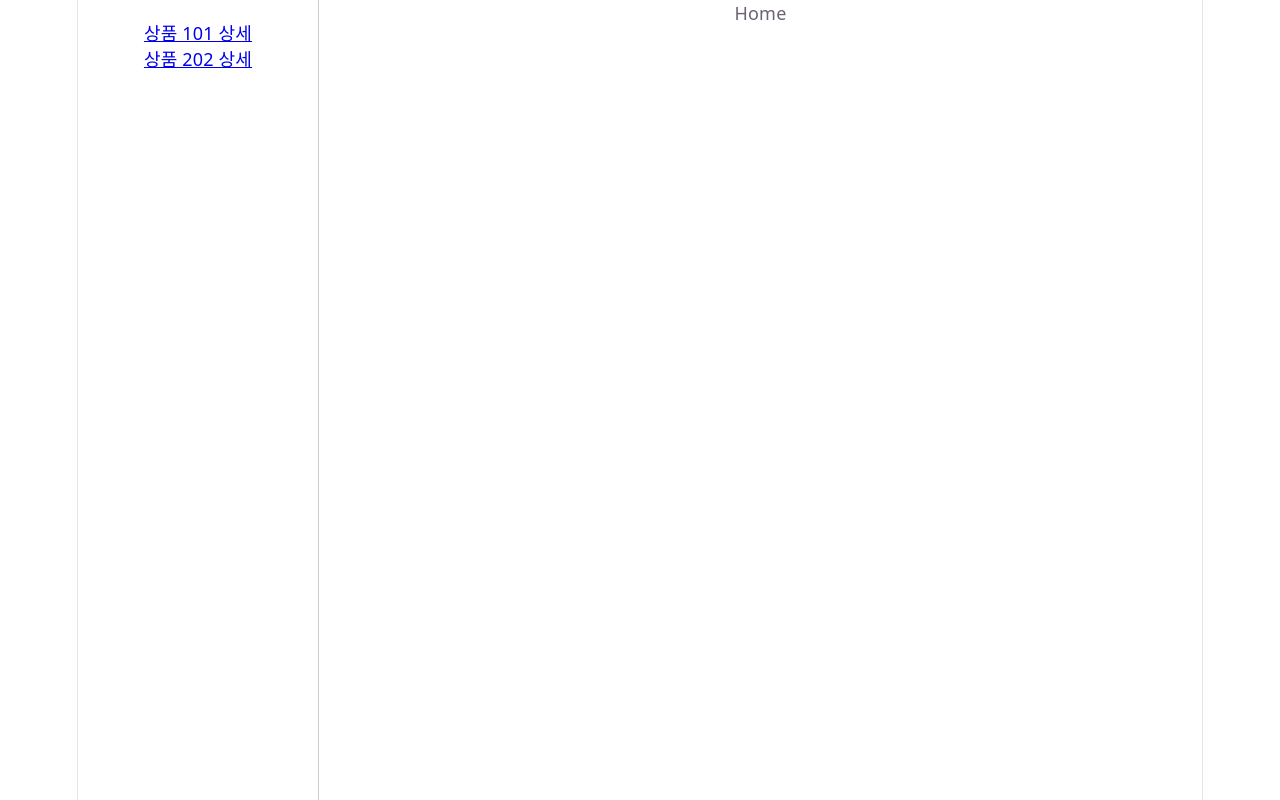
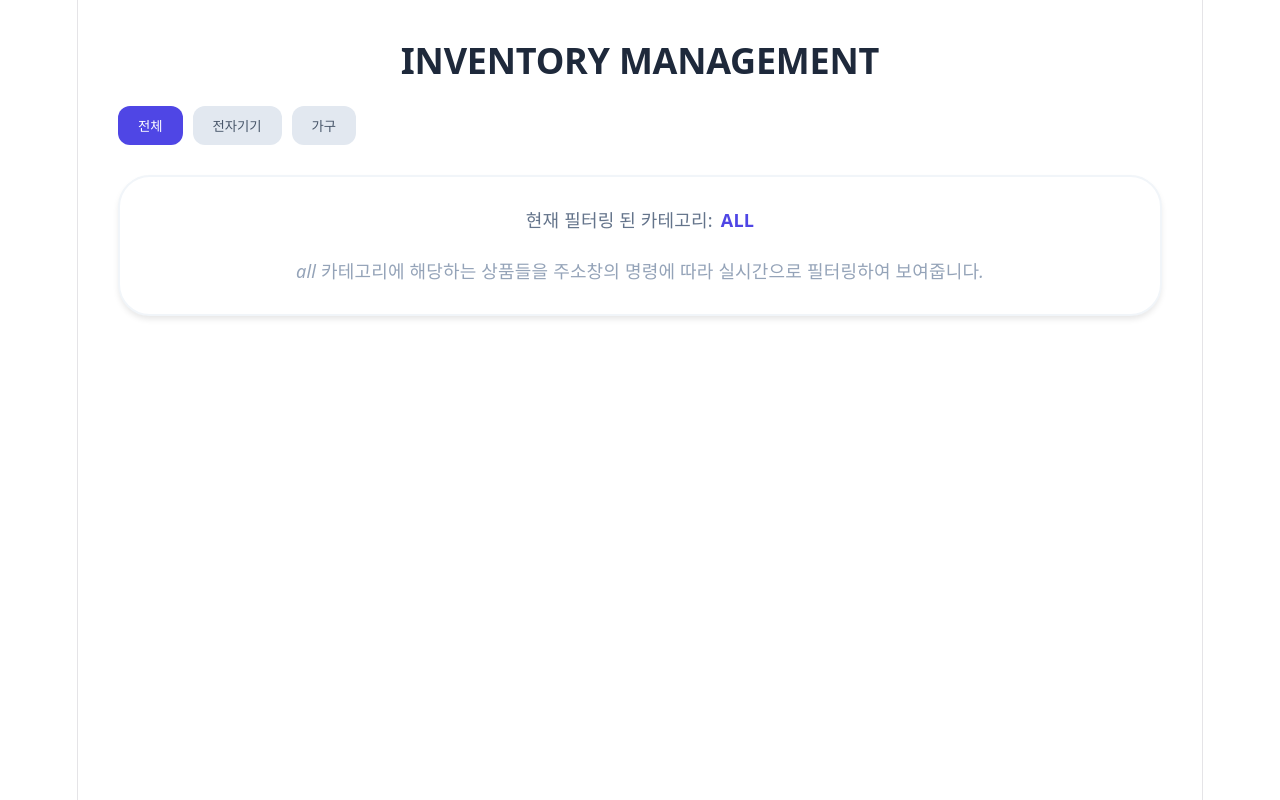
Before and after one commit to yunajoe/react-master-class-part2-inflearn, a React (Vite) app: page / in a window 1280 px wide. Built offline with nearby package versions, Linux system fonts and the light colour scheme.

Commit message:
쿼리 스트링(Query String) — useSearchParams로 데이터 필터링 구현하기

```diff
--- a/src/App.jsx
+++ b/src/App.jsx
@@ -1,8 +1,8 @@
 import "./App.css";
-import DynamicRoute from "./components/DynamicRoute.jsx";
+import SearchParamLayout from "./components/SearchParamLayout.jsx";
 
 function App() {
-  return <DynamicRoute />;
+  return <SearchParamLayout />;
 }
 
 export default App;
--- /dev/null
+++ b/src/components/SearchParamLayout.jsx
@@ -0,0 +1,7 @@
+import InventoryPage from "../pages/InventoryPage.jsx";
+
+function SearchParamLayout() {
+  return <InventoryPage />;
+}
+
+export default SearchParamLayout;
--- /dev/null
+++ b/src/pages/InventoryPage.jsx
@@ -0,0 +1,90 @@
+import { useSearchParams } from "react-router";
+
+function InventoryPage() {
+  const [searchParams, setSearchParams] = useSearchParams();
+
+  const category = searchParams.get("category") || "all";
+
+  const handlerFilter = (type) => {
+    setSearchParams({ category: type, color: "red" });
+  };
+
+  return (
+    <div style={{ padding: "40px" }}>
+      <h2
+        style={{
+          fontSize: "2rem",
+          fontWeight: "900",
+          color: "#1e293b",
+          marginBottom: "24px",
+        }}
+      >
+        INVENTORY MANAGEMENT
+      </h2>
+
+      <div style={{ display: "flex", gap: "10px", marginBottom: "30px" }}>
+        <button
+          style={getButtonStyle(category === "all")}
+          onClick={() => handlerFilter("all")}
+        >
+          전체
+        </button>
+        <button
+          style={getButtonStyle(category === "electronics")}
+          onClick={() => handlerFilter("electronics")}
+        >
+          전자기기
+        </button>
+        <button
+          onClick={() => handlerFilter("furniture")}
+          style={getButtonStyle(category === "furniture")}
+        >
+          가구
+        </button>
+      </div>
+      {/* 필터 결과 표시 영역 */}
+      <div
+        style={{
+          background: "white",
+          padding: "30px",
+          borderRadius: "32px",
+          border: "2px solid #f1f5f9",
+          boxShadow: "0 4px 6px -1px rgba(0,0,0,0.1)",
+        }}
+      >
+        <p style={{ color: "#64748b", fontWeight: "500" }}>
+          현재 필터링 된 카테고리:
+          <span
+            style={{
+              color: "#4f46e5",
+              fontWeight: "900",
+              marginLeft: "8px",
+              textTransform: "uppercase",
+            }}
+          >
+            {category}
+          </span>
+        </p>
+
+        <div
+          style={{ marginTop: "24px", color: "#94a3b8", fontStyle: "italic" }}
+        >
+          {category} 카테고리에 해당하는 상품들을 주소창의 명령에 따라
+          실시간으로 필터링하여 보여줍니다.
+        </div>
+      </div>
+    </div>
+  );
+}
+
+export default InventoryPage;
+
+const getButtonStyle = (isActive) => ({
+  padding: "10px 20px",
+  borderRadius: "12px",
+  border: "none",
+  fontWeight: "bold",
+  cursor: "pointer",
+  backgroundColor: isActive ? "#4f46e5" : "#e2e8f0",
+  color: isActive ? "white" : "#475569",
+});
```
